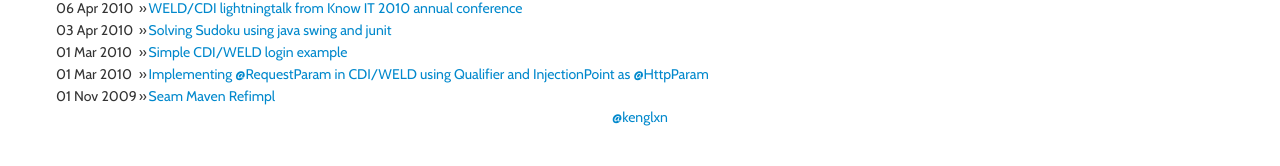
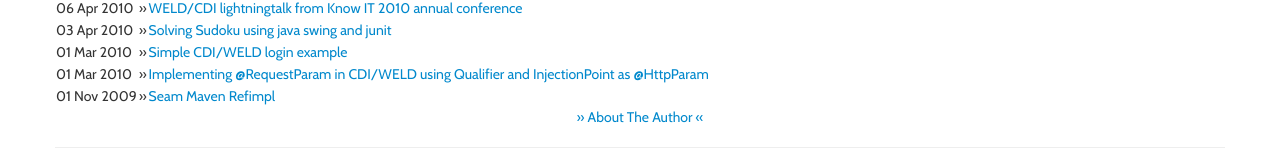
Before and after one commit to kenglxn/kenglxn.github.com, a Jekyll site: the page built from index.html, in a window 1280 px wide. Shown: the part 2083-2249 px from the top of the page. Built offline with Jekyll 4.4.1, drawn with Linux system fonts in a browser that asks for light colours; Markdown is read by kramdown in place of the engine named in the settings; before the commit the page ends 2220 px from its top, so only the background shows below that.

Commit message:
added about page

```diff
--- a/_layouts/default.html
+++ b/_layouts/default.html
@@ -1,8 +1,8 @@
 <!DOCTYPE html>
 <html lang="en">
   <head>
-    <title>42&#162; {{ page.title }}</title>
-    <link rel="icon" type="image/png" href="favicon.png">
+    <title>{{ page.title }} (42&#162;)</title>
+    <link rel="icon" type="image/png" href="/favicon.png">
     <meta name="viewport" content="width=device-width, initial-scale=1.0">
     <link href="/css/bootstrap/css/bootstrap.min.css" rel="stylesheet">
     <link href="/css/bootstrap/css/bootstrap-responsive.min.css" rel="stylesheet">
@@ -55,7 +55,8 @@
 
     <div class="container">
       <footer>
-        <p><a href="http://twitter.com/kenglxn">@kenglxn</a></p>
+        <p><a href="/about/">&raquo; About The Author &laquo;</a></p>
+        <hr>
         <p>
           <script type="text/javascript"><!--
           google_ad_client = "ca-pub-4879279033823175";
```
Also changed, not shown: about/index.textile (added, +13 -0 lines), attachments/kenglxn.png (added).
